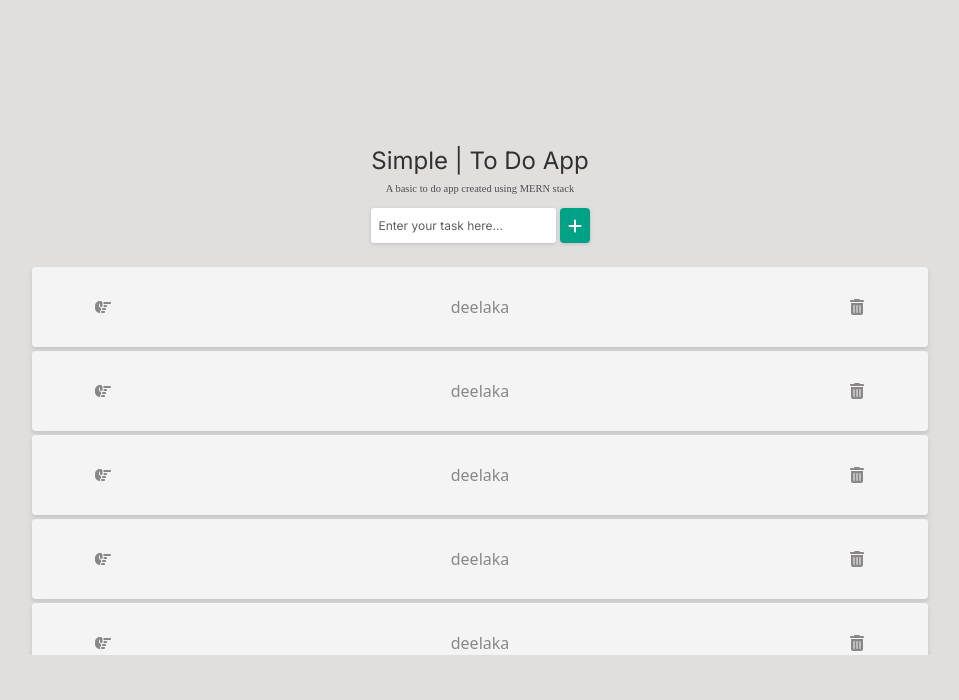
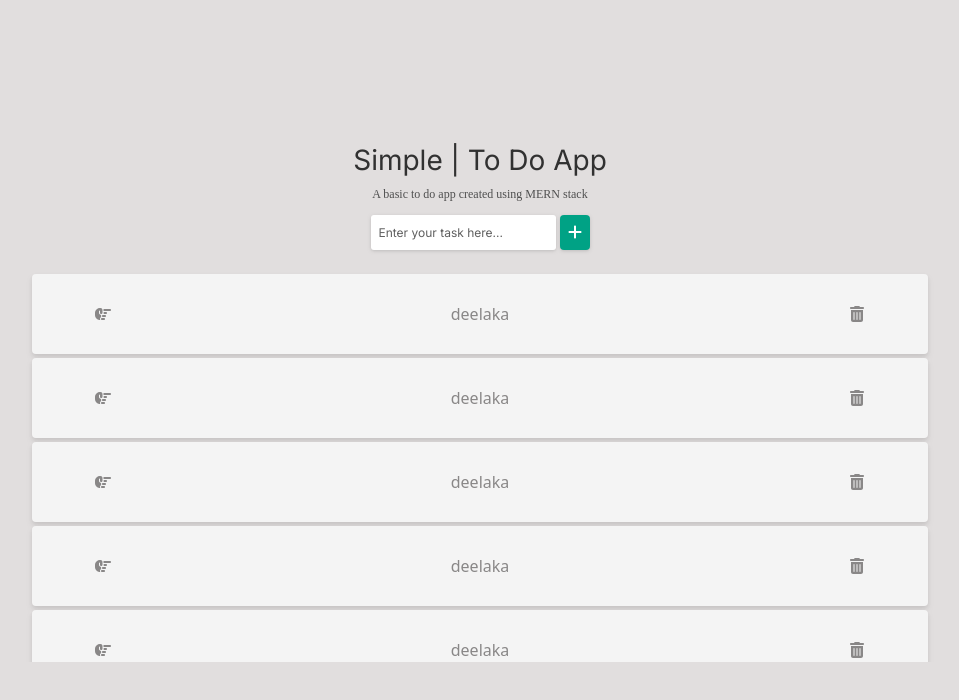
Before and after one commit to deelaka99/ToDoWebApp_using_MERN, a React (Vite) app in the folder frontend/To_Do_Web_App/: page / in a window 1280 px wide. Shown: the top 700 px of the page, without its empty margins (160-1119 px from the left). Built offline with nearby package versions, Linux system fonts and the light colour scheme; a web font is replaced by a local one.

Commit message:
added some changes to the title

```diff
--- a/frontend/To_Do_Web_App/src/components/Title.jsx
+++ b/frontend/To_Do_Web_App/src/components/Title.jsx
@@ -3,8 +3,8 @@ import React from "react"
 function Title() {
   return (
     <div className="flex flex-col items-center justify-center w-full h-auto gap-1">
-      <p className="font-inter font-medium mobile:text-2xl text-darkGrey">Simple | To Do App</p>
-      <p className="text-thirdGrey font-jomhuria mobile:text-[10.5px]">A basic to do app created using MERN stack</p>
+      <p className="font-inter font-medium mobile:text-[28px] text-darkGrey">Simple | To Do App</p>
+      <p className="text-thirdGrey font-jomhuria mobile:text-[12px]">A basic to do app created using MERN stack</p>
     </div>
   )
 }
```
